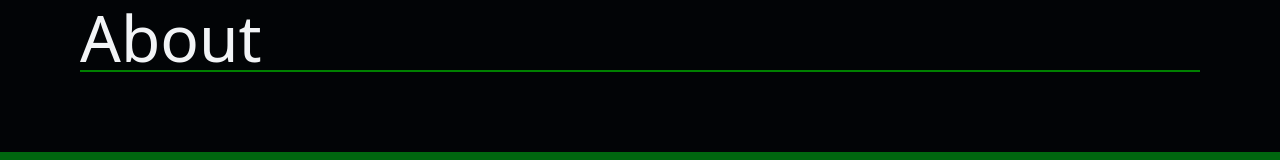
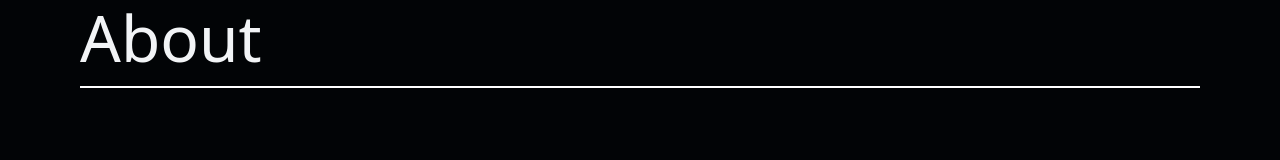
Before and after one commit to kchenturtles/the-wild-thistle-productions, a Next.js app: page /about in a window 1280 px wide. Shown: the part 178-338 px from the top of the page. Built offline with nearby package versions, Linux system fonts and the light colour scheme.

Commit message:
fix title

```diff
--- a/components/page-title.module.css
+++ b/components/page-title.module.css
@@ -6,6 +6,7 @@
 
 .spacer {
   min-height: 0.125rem;
-  background-color:green;
+  background-color:white;
   margin-bottom:5rem;
+  margin-top: 1rem;
 }
```
